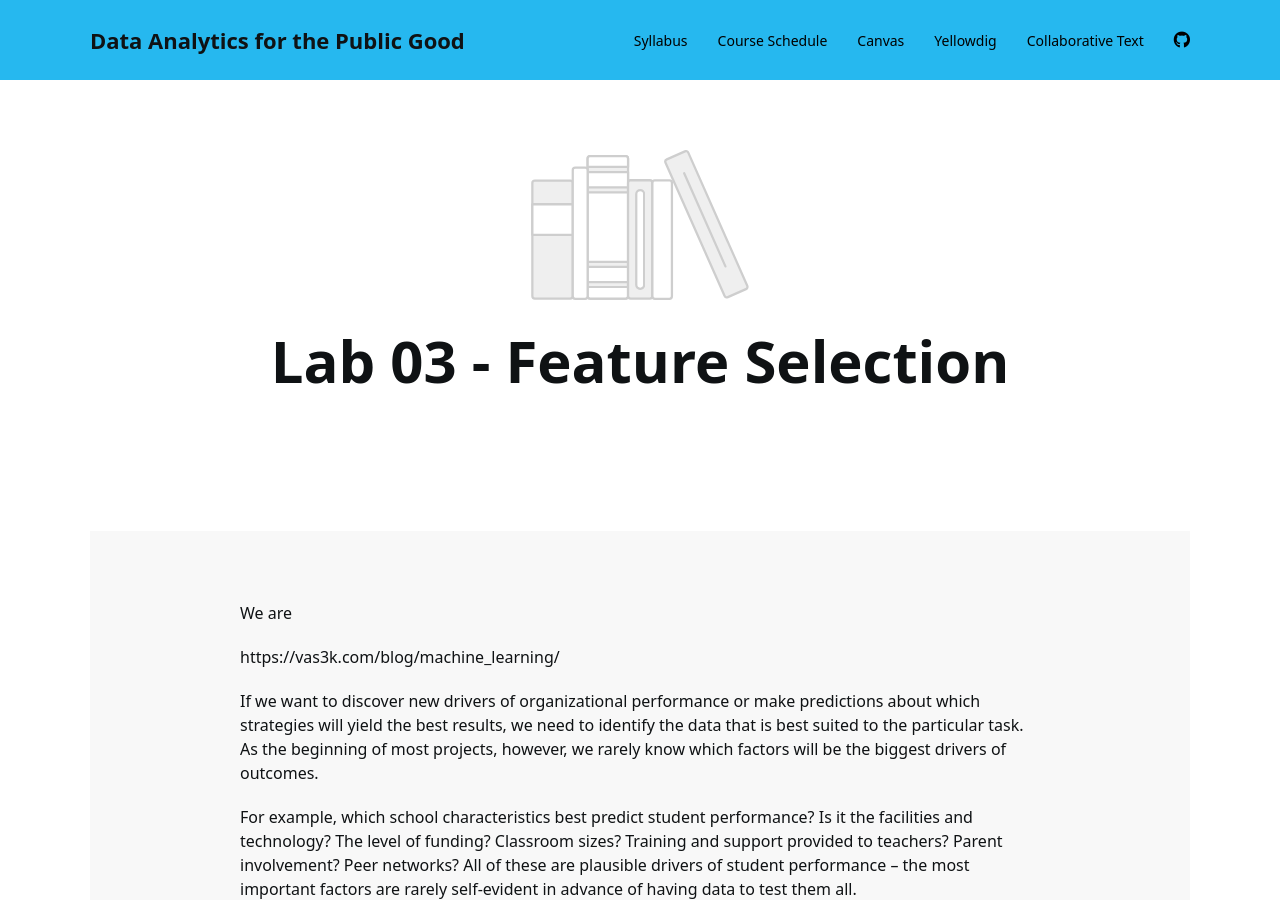
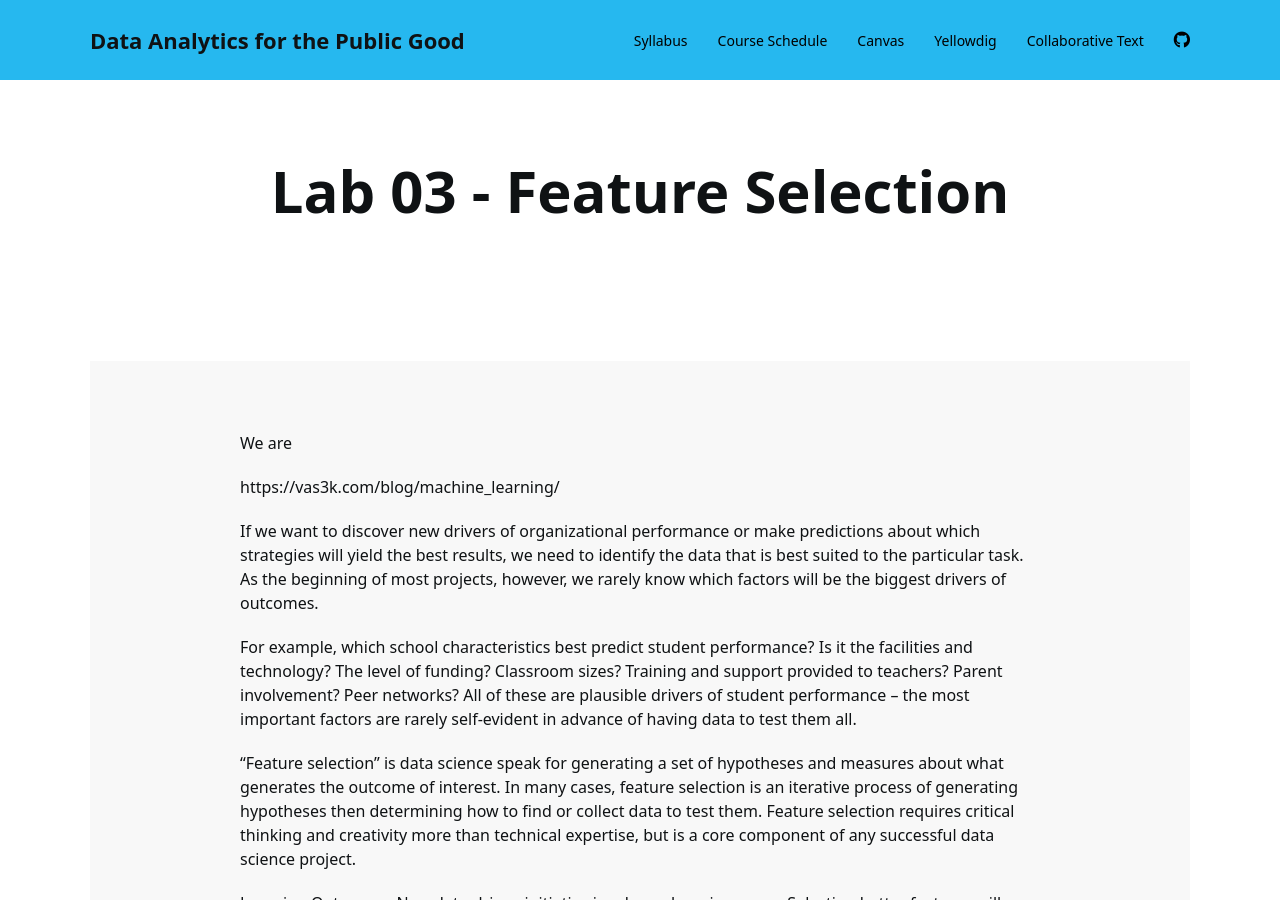
Before and after one commit to DS4PS/course-asu-paf-586-summer-2019, a Jekyll site: the page built from lab-03-feature-selection.md, in a window 1280 px wide and 900 px high. Built offline with Jekyll 4.4.1, drawn with Linux system fonts in a browser that asks for light colours; nearby versions of some CDN libraries; a style sheet for code colours, icons or effects is not loaded.

Commit message:
Update lab.html

```diff
--- a/_layouts/lab.html
+++ b/_layouts/lab.html
@@ -39,8 +39,8 @@
 
 <div class="uk-section section-hero .uk-width-1-1"  data-uk-scrollspy="cls: uk-animation-slide-bottom-medium; repeat: true">
     <div class="uk-container uk-container-small">
-        {% if site.index.image %}
-        <p class="hero-image uk-text-center"><img src="{{ site.post_assets | absolute_url }}{{ site.index.image }}" alt="Hero"></p>
+        {% if page.image %}
+        <p class="hero-image uk-text-center"><img src="{{ site.post_assets | absolute_url }}{{ page.image }}" alt="Hero"></p>
         {% endif %}
         <h2 class="uk-heading-hero uk-text-center uk-margin-remove-top uk-margin-remove-bottom " >{{ page.title }}</h2>
 
```
